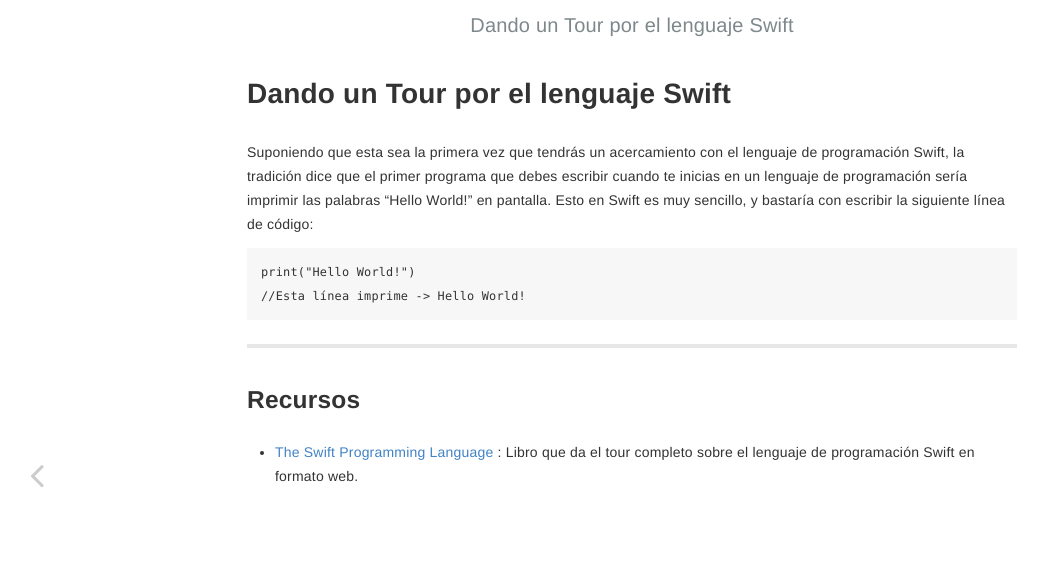
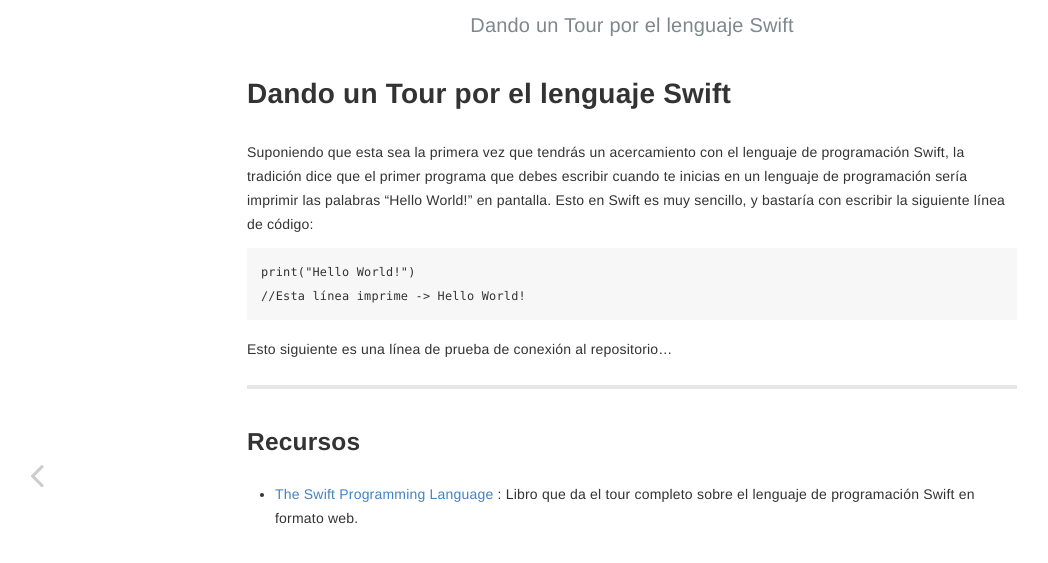
Before and after one commit to iOSLabUNAM/wiki, a Jekyll site: the page built from _posts/2021-07-01-swift-tour 2.md, in a window 1280 px wide. Shown: the top 563 px of the page, without its empty margins (8-1056 px from the left). Built offline with Jekyll 4.4.1, drawn with Linux system fonts in a browser that asks for light colours.

Commit message:
Testing conectivity

````diff
--- a/_posts/2021-07-01-swift-tour 2.md
+++ b/_posts/2021-07-01-swift-tour 2.md
@@ -11,6 +11,8 @@ print("Hello World!")
 //Esta línea imprime -> Hello World!
 ```
 
+Esto siguiente es una línea de prueba de conexión al repositorio...
+
 ---
 ## Recursos
 - [The Swift Programming Language](https://docs.swift.org/swift-book/GuidedTour/GuidedTour.html) : Libro que da el tour completo sobre el lenguaje de programación Swift en formato web.
````
